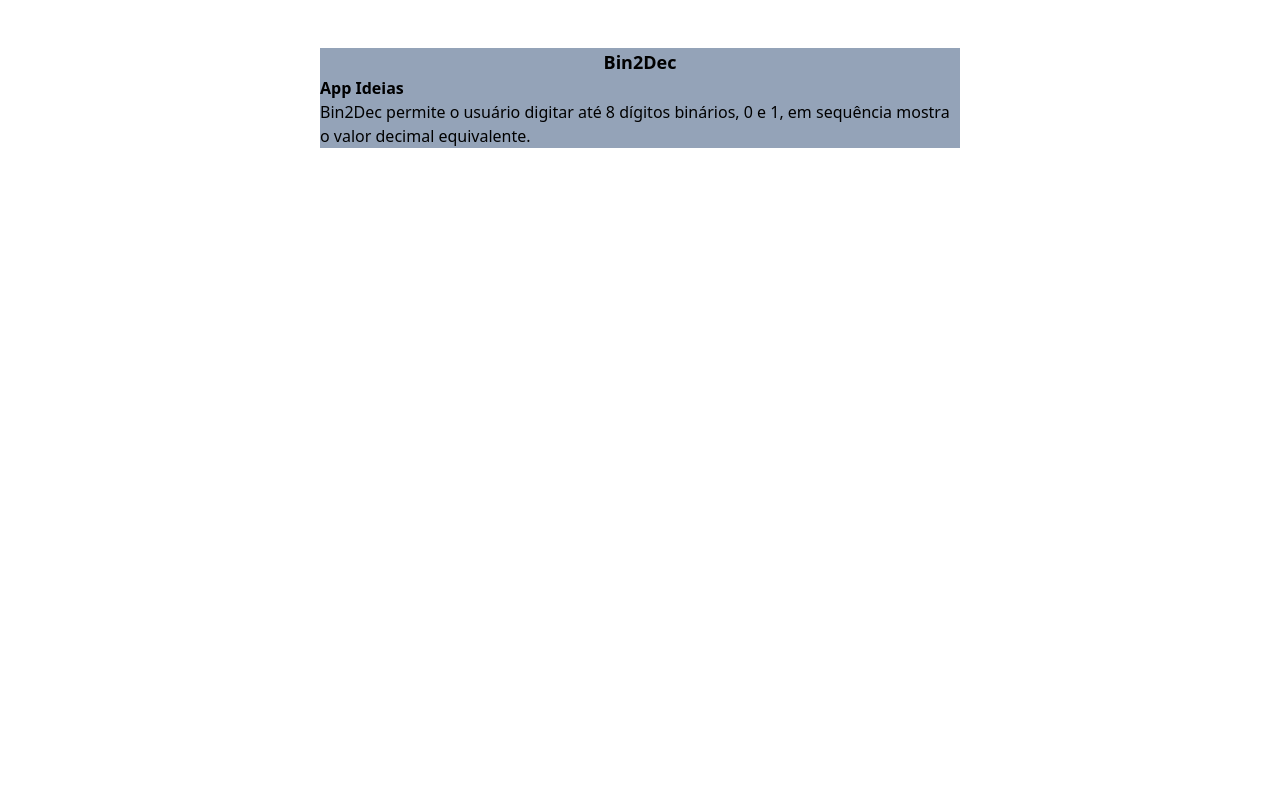
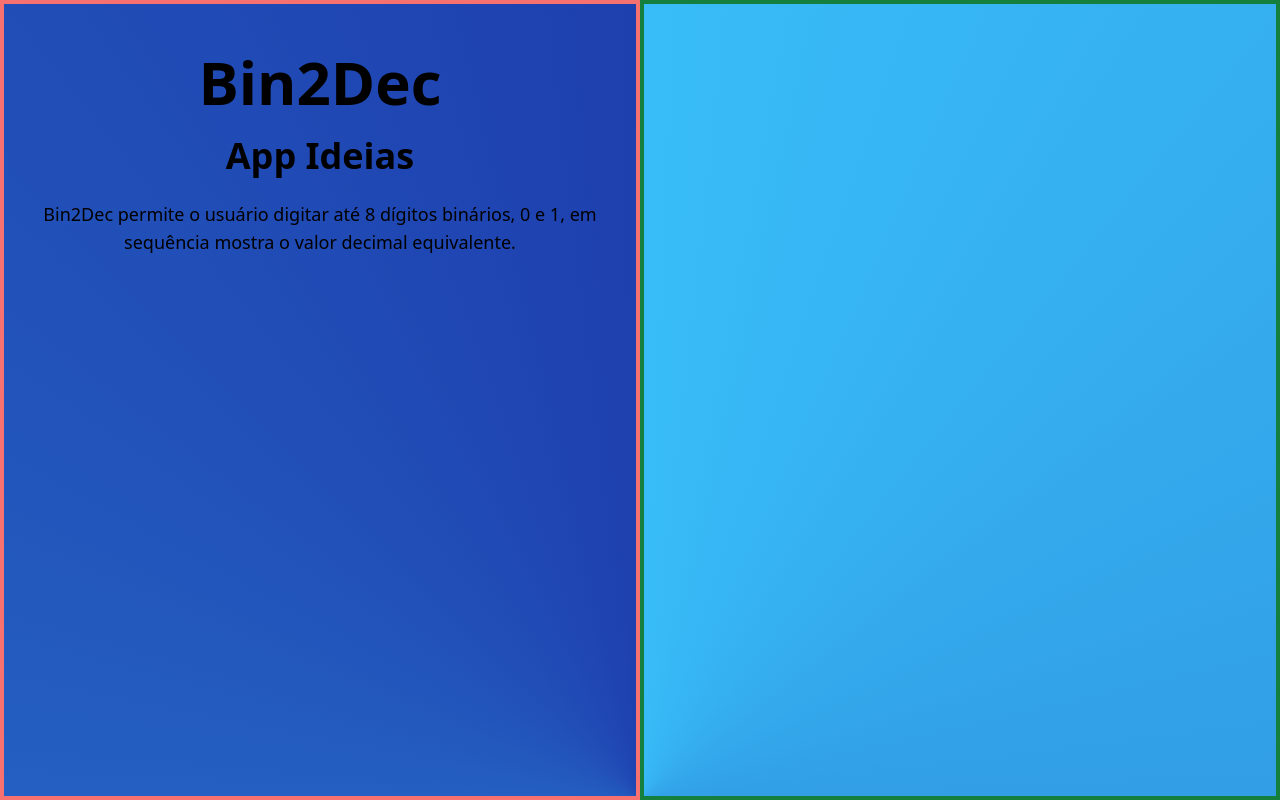
Before and after one commit to Alexandre-A11/codewars-downloader, a PHP site: page / in a window 1280 px wide. Run offline with PHP 8.4, Linux system fonts and the light colour scheme; style sheets or scripts are compiled from the project's sources.

Commit message:
feat: homepage

```diff
--- a/Bin2Dec/PHP/src/Views/index.php
+++ b/Bin2Dec/PHP/src/Views/index.php
@@ -1,5 +1,11 @@
-<div class="w-1/2 bg-slate-400 mx-auto mt-12">
-        <h1 class="font-bold text-lg text-center">Bin2Dec</h1>
-        <h2 class="font-bold">App Ideias</h2>
-        <p>Bin2Dec permite o usuário digitar até 8 dígitos binários, 0 e 1, em sequência mostra o valor decimal equivalente. </p>
-</div>
+<main class="bg-conic-to-b from-sky-400 to-blue-800 h-screen flex">
+    <div id="left" class="border-4 border-red-400 w-full">
+        <h1 class="font-bold text-6xl text-center relative mt-12">Bin2Dec</h1>
+        <h2 class="font-bold text-center mt-6 text-4xl">App Ideias</h2>
+        <p class="text-lg text-center mt-6">Bin2Dec permite o usuário digitar até 8 dígitos binários, 0 e 1, em sequência mostra o valor decimal equivalente. </p>
+
+    </div>
+    <div id="right" class="border-4 border-green-700 w-full">
+
+    </div>
+</main>
```
